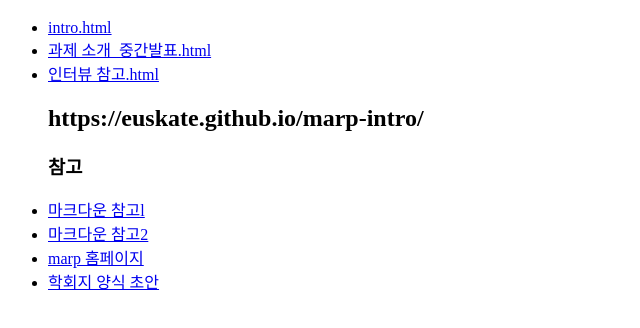
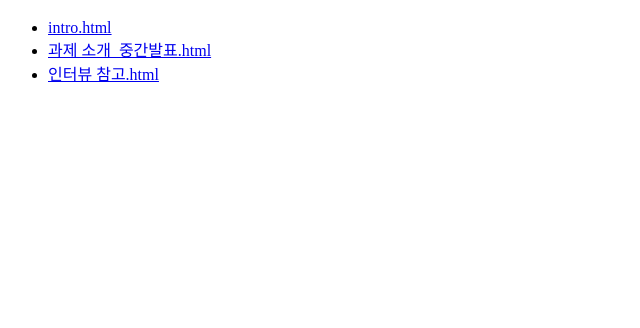
Before and after one commit to euskate/marp-intro, a plain HTML site: page index.html in a window 1280 px wide. Shown: the part 62-390 px from the top of the page, without its empty margins (0-640 px from the left). Drawn offline with Linux system fonts and the light colour scheme.

Commit message:
deploy: fc5847da544cf2276bebda6b259d4a9b0a672420

```diff
--- a/index.html
+++ b/index.html
@@ -2,12 +2,4 @@
 <li><a href='intro.html'>intro.html</a></li>
 <li><a href='과제 소개_중간발표.html'>과제 소개_중간발표.html</a></li>
 <li><a href='인터뷰 참고.html'>인터뷰 참고.html</a></li>
-
-  <h2>https://euskate.github.io/marp-intro/</h2>
-
-<h3>참고</h3>
-<li><a href='https://github.com/euskate/marp-intro/blob/main/slides/intro.md'>마크다운 참고l</a></li>
-  <li><a href='https://github.com/euskate/marp-intro/blob/main/slides/%EA%B3%BC%EC%A0%9C%20%EC%86%8C%EA%B0%9C_%EC%A4%91%EA%B0%84%EB%B0%9C%ED%91%9C.md'>마크다운 참고2</a></li>
-  <li><a href='https://marp.app/'>marp 홈페이지</a></li>
-  <li><a href='학회지 양식 기반 초안.pdf'>학회지 양식 초안</a></li>
 </ul></body></html>
```
Also changed, not shown: 1 other file.
